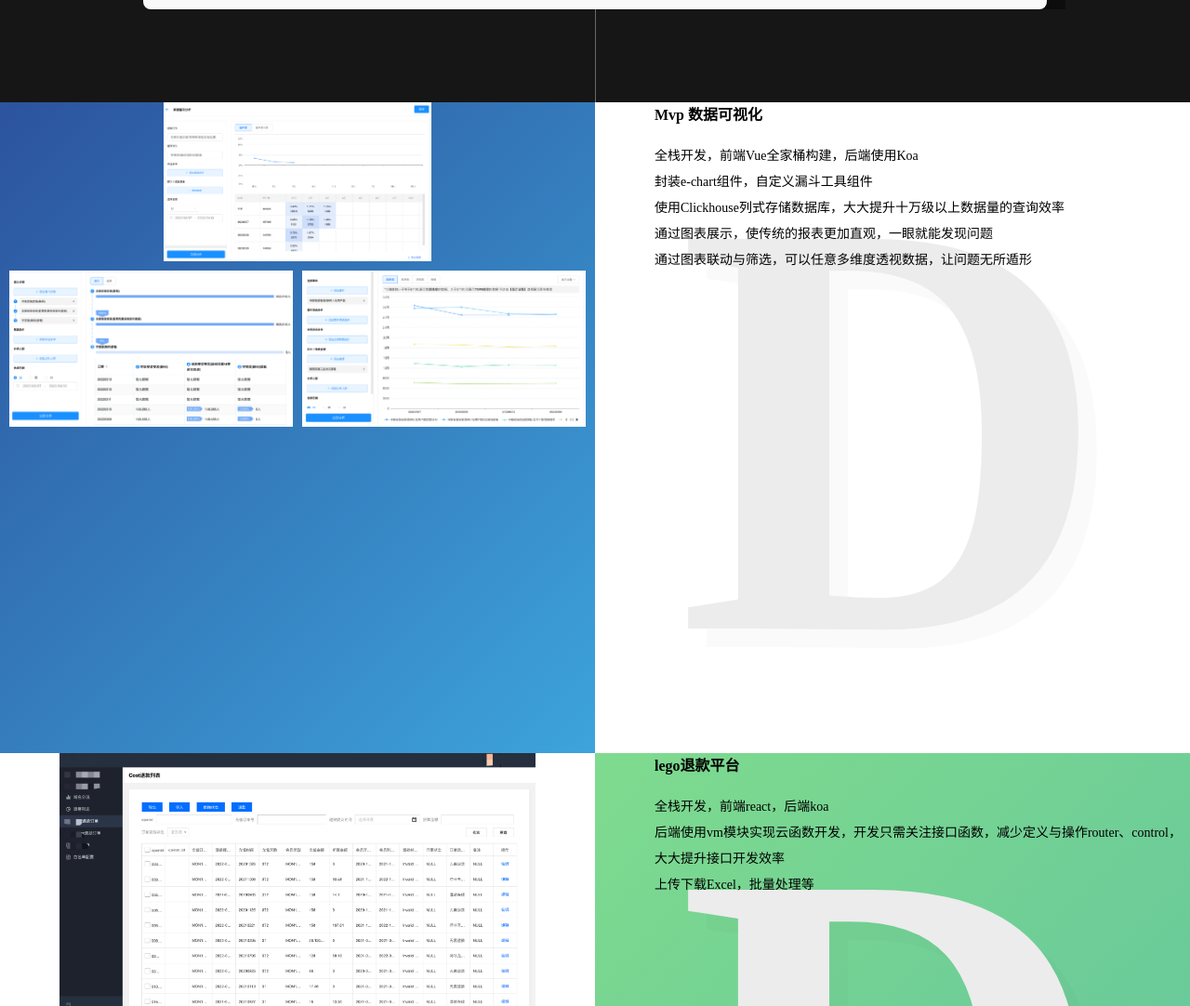
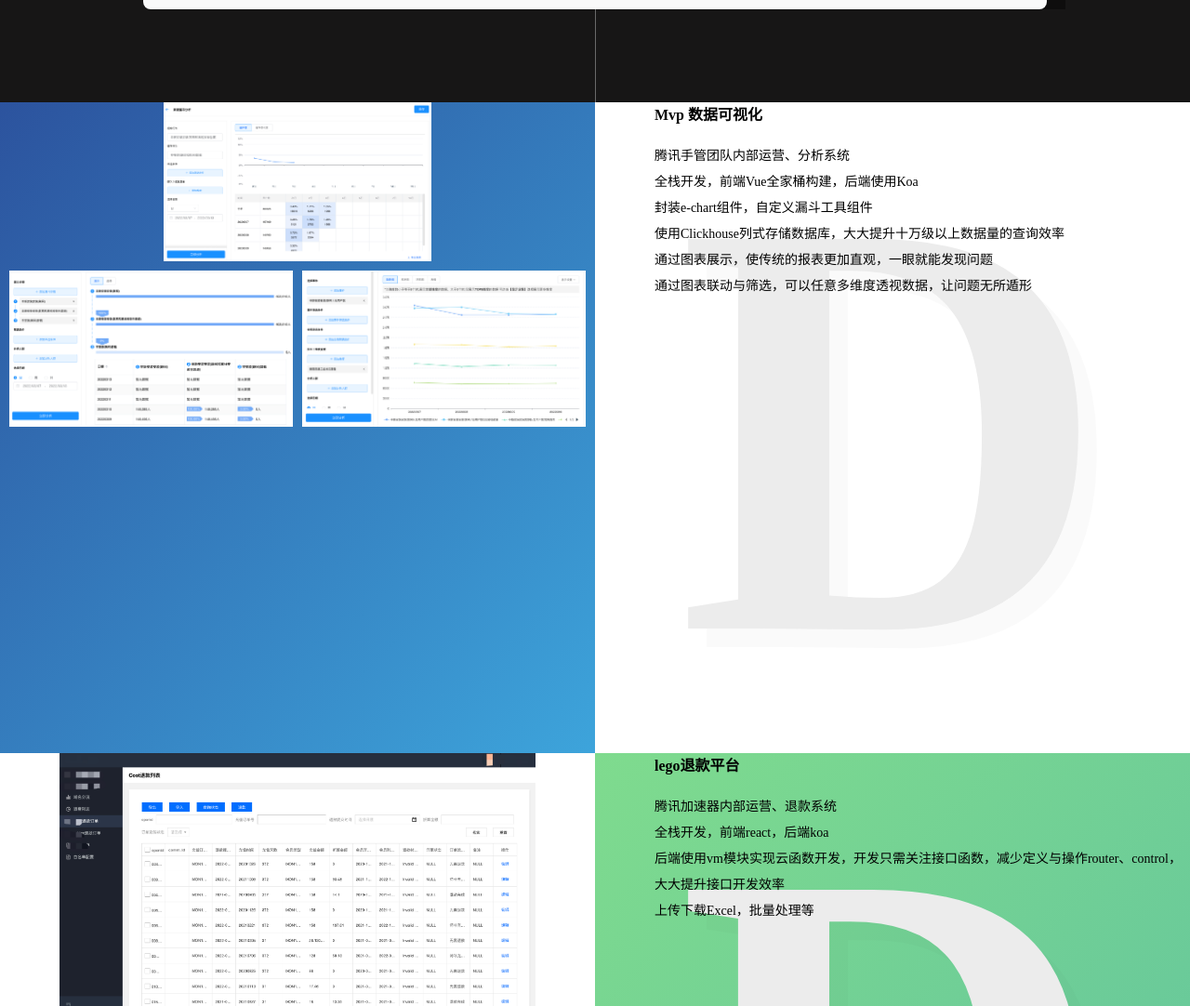
Before and after one commit to ddc18/my-Zone, a website built with webpack: page public/index.html in a window 1280 px wide. Shown: the part 1503-2585 px from the top of the page at 93% size. Built offline with nearby package versions, Linux system fonts and the light colour scheme; animation ran at ten frames a second.

Commit message:
chore：更新

```diff
--- a/public/index.html
+++ b/public/index.html
@@ -84,6 +84,7 @@
                 <div class="bg">D</div>
                 <div id="parallax-1">
                     <h3>Mvp 数据可视化</h3>
+                    <p>腾讯手管团队内部运营、分析系统</p>
                     <p>全栈开发，前端Vue全家桶构建，后端使用Koa</p>
                     <p>封装e-chart组件，自定义漏斗工具组件</p>
                     <p>使用Clickhouse列式存储数据库，大大提升十万级以上数据量的查询效率</p>
@@ -102,6 +103,7 @@
                 <div class="bg">D</div>
                 <div id="parallax-2">
                     <h3>lego退款平台</h3>
+                    <p>腾讯加速器内部运营、退款系统</p>
                     <p>全栈开发，前端react，后端koa</p>
                     <p>后端使用vm模块实现云函数开发，开发只需关注接口函数，减少定义与操作router、control，大大提升接口开发效率</p>
                     <p>上传下载Excel，批量处理等</p>
```
Also changed, not shown: 1 other file.
